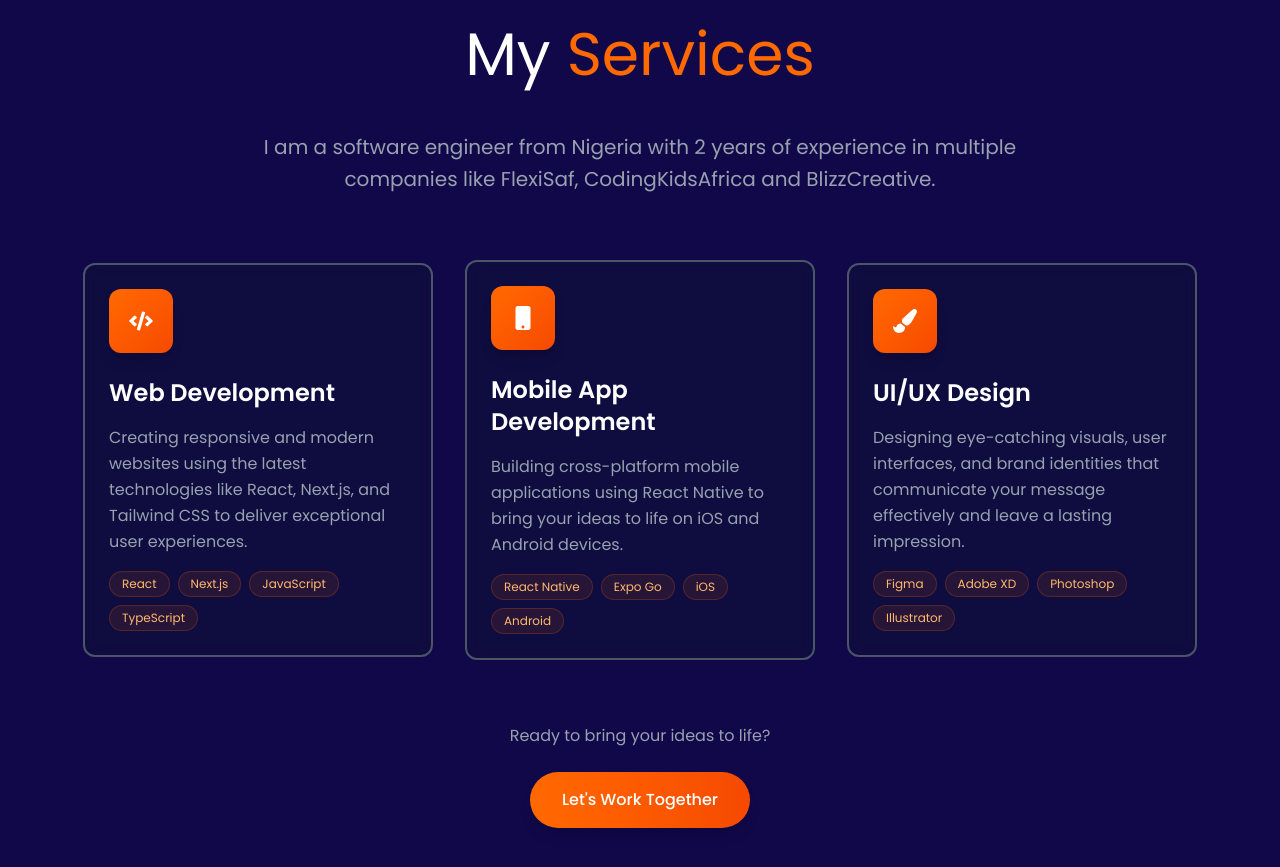
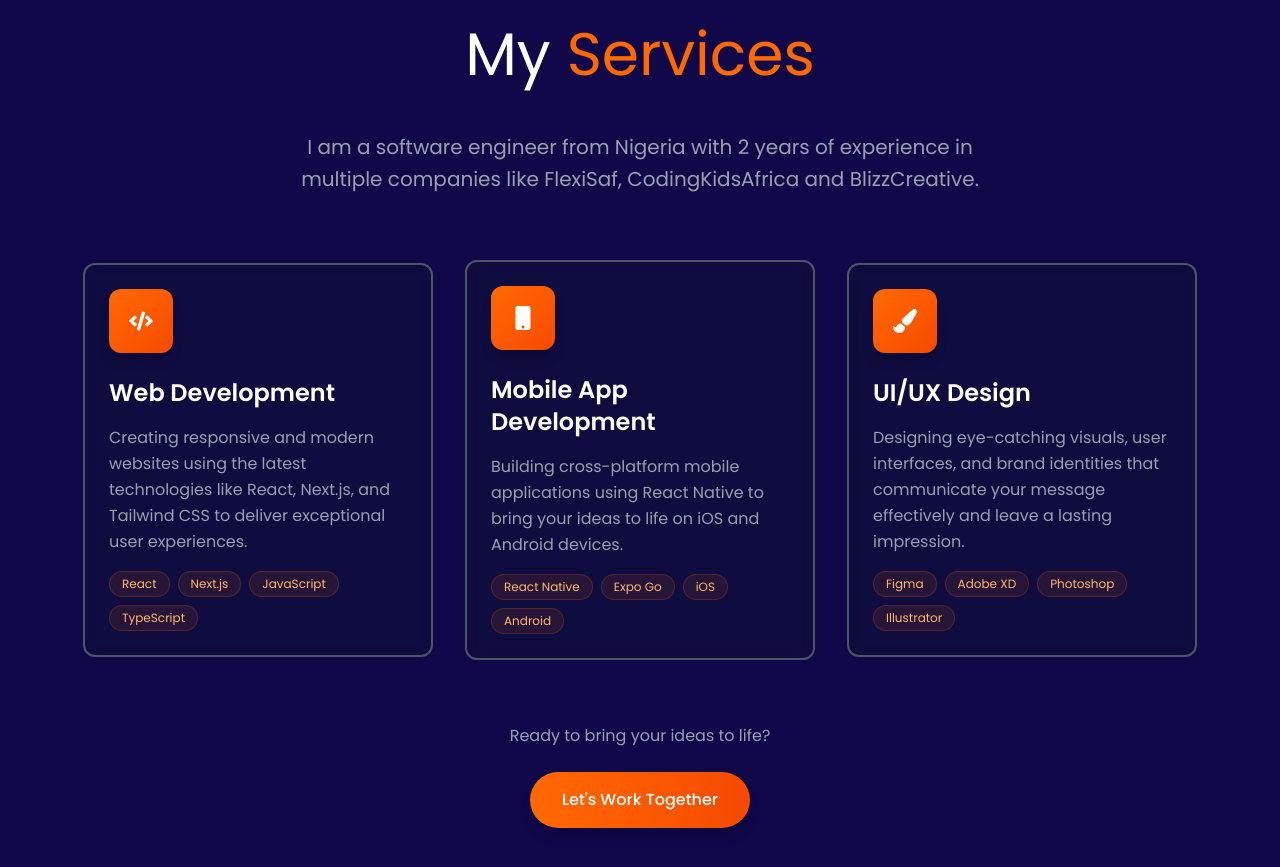
Before and after one commit to BusandCode/BusandCode, a Next.js app: page / in a window 1280 px wide. Shown: the part 1980-2847 px from the top of the page. Built offline with nearby package versions, Linux system fonts and the light colour scheme.

Commit message:
myworks images

```diff
--- a/components/Services.jsx
+++ b/components/Services.jsx
@@ -37,7 +37,7 @@
         <h1 className='text-[36px] md:text-[48px] lg:text-[60px] font-normal text-center mb-8 text-white'>
           My <span className='text-orange-500'>Services</span>
         </h1>
-        <p className='text-[18px] md:text-[20px] text-gray-400 leading-relaxed'>
+        <p className='text-[18px] md:text-[20px] text-gray-400 leading-relaxed px-4'>
           I am a software engineer from Nigeria with 2 years of experience in multiple
           companies like FlexiSaf, CodingKidsAfrica and BlizzCreative.
         </p>
```
